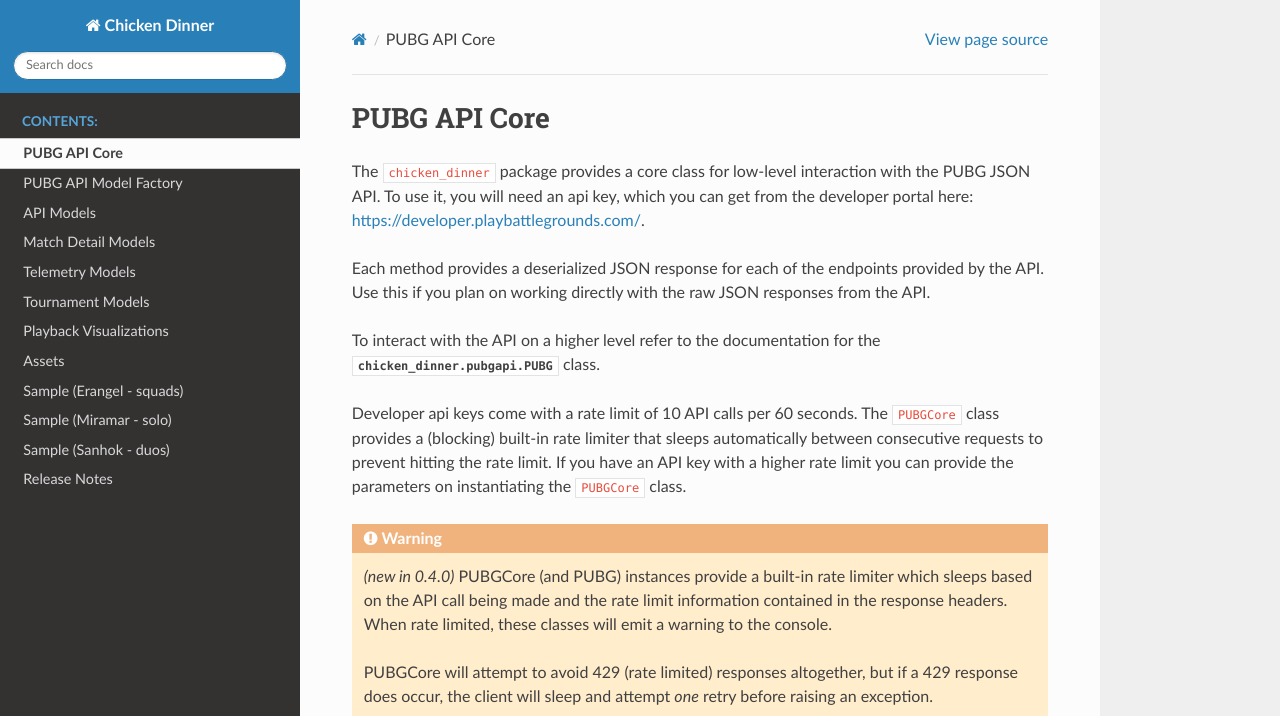
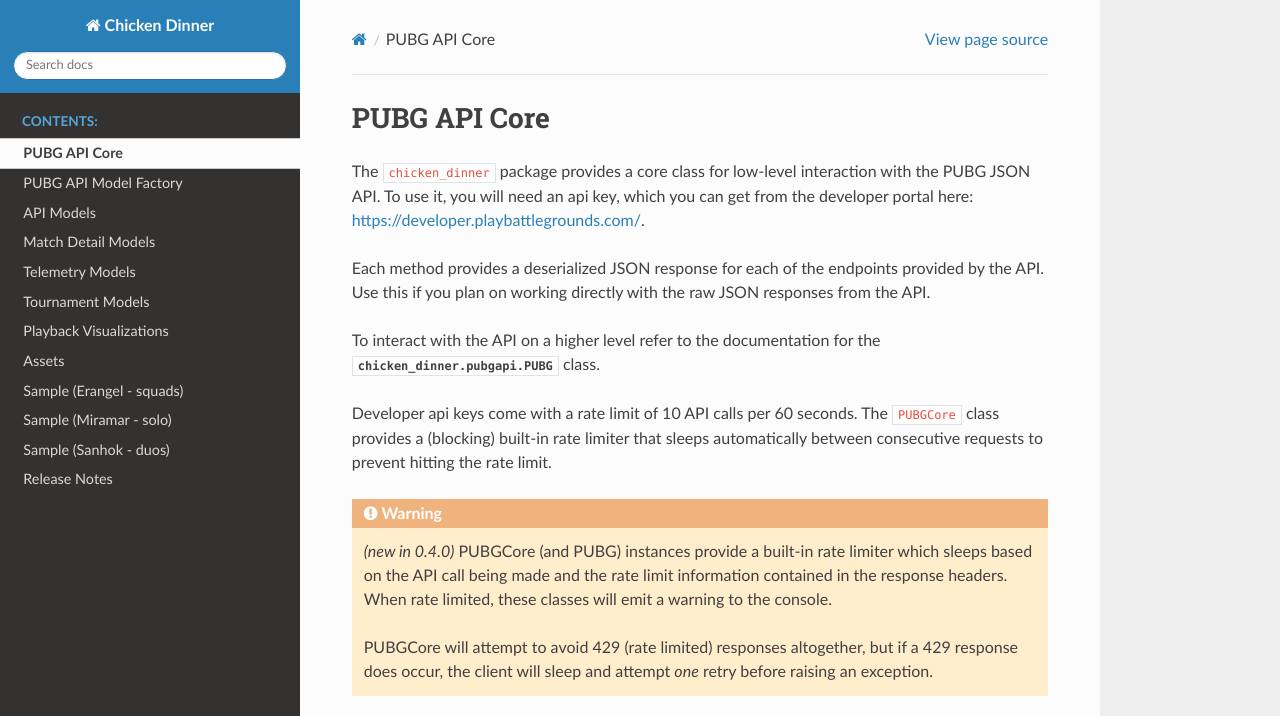
Before and after one commit to crflynn/chicken-dinner, a Sphinx documentation site: the page built from docs/pubgapi/core.rst, in a window 1280 px wide and 1034 px high, cut to the strip 0-716 px from the top of the window. Built offline with Sphinx 7.4.7 and the Read the Docs theme 2.0.0, drawn with Linux system fonts in a browser that asks for light colours.

Commit message:
remove incorrect information in pubgcore docs

```diff
--- a/docs/pubgapi/core.rst
+++ b/docs/pubgapi/core.rst
@@ -15,8 +15,6 @@ the :class:`chicken_dinner.pubgapi.PUBG` class.
 Developer api keys come with a rate limit of 10 API calls per 60 seconds. The
 ``PUBGCore`` class provides a (blocking) built-in rate limiter that sleeps
 automatically between consecutive requests to prevent hitting the rate limit.
-If you have an API key with a higher rate limit you can provide the parameters
-on instantiating the ``PUBGCore`` class.
 
 .. warning::
 
```
